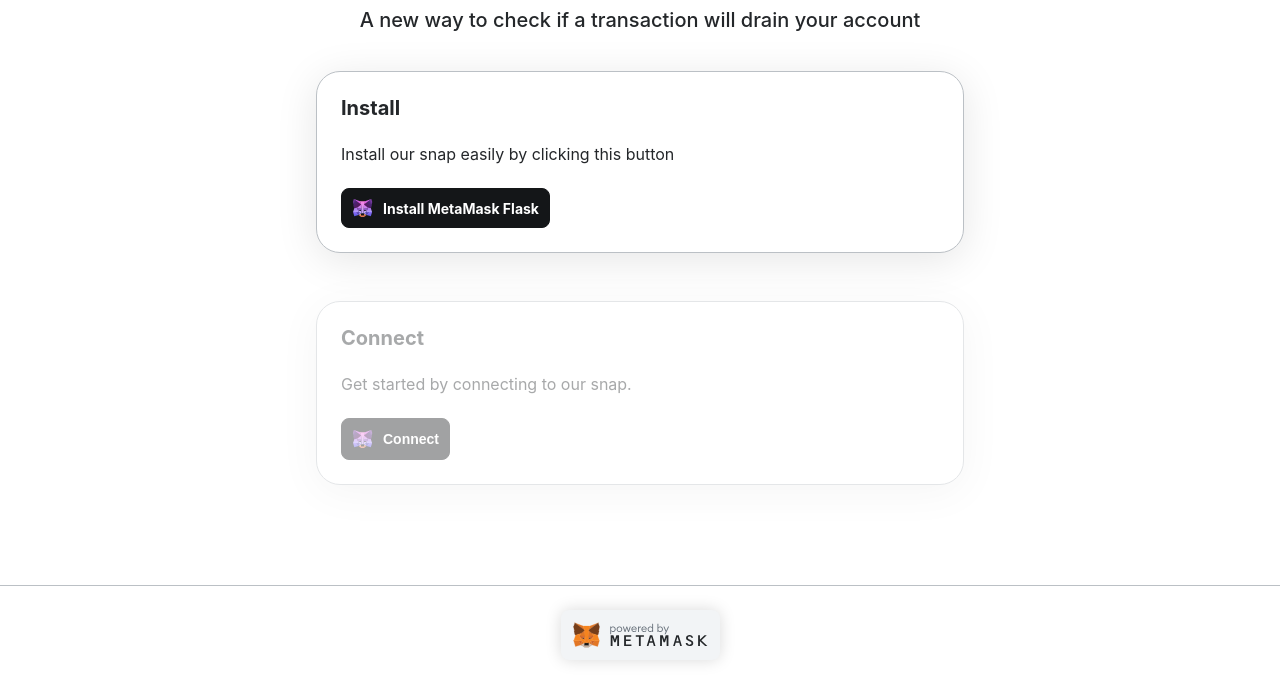
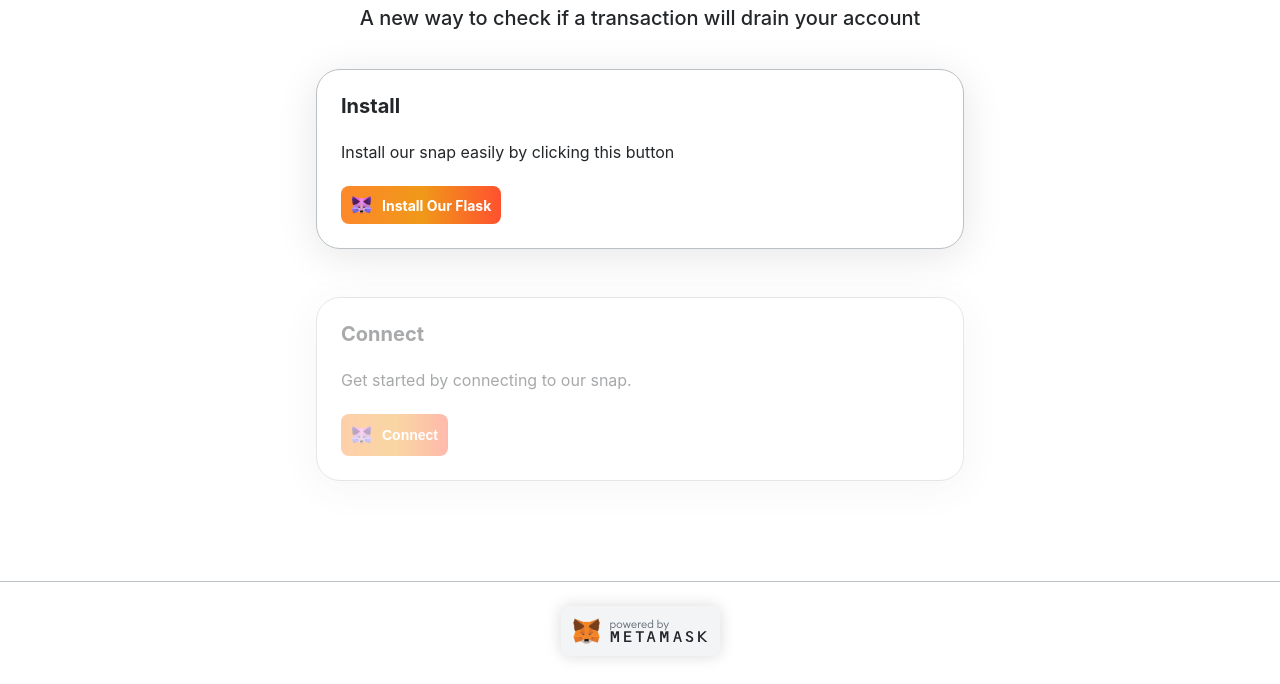
Before and after one commit to julio4/safecheck-monorepo, a Gatsby site in the folder packages/site/: page / in a window 1280 px wide. Shown: the part 244-928 px from the top of the page. Built offline with nearby package versions, Linux system fonts and the light colour scheme; Gatsby itself is replaced by a stand-in of ours.

Commit message:
buttons, home

```diff
--- a/packages/site/src/components/Buttons.tsx
+++ b/packages/site/src/components/Buttons.tsx
@@ -32,6 +32,34 @@
   }
 `;
 
+const LinkGrad = styled.a`
+  display: flex;
+  align-self: flex-start;
+  align-items: center;
+  justify-content: center;
+  font-size: ${(props) => props.theme.fontSizes.small};
+  border-radius: ${(props) => props.theme.radii.button};
+  border: none${(props) => props.theme.colors.background.inverse};
+  background-image: linear-gradient(to right, #FD882B 0%, #F09819  51%, #FF512F  100%);
+  color: ${(props) => props.theme.colors.text.inverse};
+  text-decoration: none;
+  font-weight: bold;
+  padding: 1rem;
+  cursor: pointer;
+  transition: all 0.2s ease-in-out;
+
+  &:hover {
+    background-position: right center;
+    border: none;
+    text-decoration: none;
+  }
+
+  ${({ theme }) => theme.mediaQueries.small} {
+    width: 100%;
+    box-sizing: border-box;
+  }
+`;
+
 const Button = styled.button`
   display: flex;
   align-self: flex-start;
@@ -41,6 +69,20 @@
   ${({ theme }) => theme.mediaQueries.small} {
     width: 100%;
   }
+`;
+
+const ButtonGrad = styled.button`
+  display: flex;
+  align-self: flex-start;
+  align-items: center;
+  justify-content: center;
+  margin-top: auto;
+  ${({ theme }) => theme.mediaQueries.small} {
+    width: 100%;
+  }
+
+  background-image: linear-gradient(to right, #FD882B 0%, #F09819  51%, #FF512F  100%);
+  border: none !important;
 `;
 
 const ButtonText = styled.span`
@@ -70,32 +112,28 @@
 `;
 
 export const InstallFlaskButton = () => (
-  <Link href="https://metamask.io/flask/" target="_blank">
+  <LinkGrad href="https://metamask.io/flask/" target="_blank">
     <FlaskFox />
-    <ButtonText>Install MetaMask Flask</ButtonText>
-  </Link>
+    <ButtonText>Install Our Flask</ButtonText>
+  </LinkGrad>
 );
 
 export const ConnectButton = (props: ComponentProps<typeof Button>) => {
   return (
-    <Button {...props}>
+    <ButtonGrad {...props}>
       <FlaskFox />
       <ButtonText>Connect</ButtonText>
-    </Button>
+    </ButtonGrad>
   );
 };
 
 export const ReconnectButton = (props: ComponentProps<typeof Button>) => {
   return (
-    <Button {...props}>
+    <ButtonGrad {...props}>
       <FlaskFox />
       <ButtonText>Reconnect</ButtonText>
-    </Button>
+    </ButtonGrad>
   );
-};
-
-export const SendHelloButton = (props: ComponentProps<typeof Button>) => {
-  return <Button {...props}>Send message</Button>;
 };
 
 export const HeaderButtons = ({
--- a/packages/site/src/components/Home.tsx
+++ b/packages/site/src/components/Home.tsx
@@ -11,7 +11,6 @@
   ConnectButton,
   InstallFlaskButton,
   ReconnectButton,
-  SendHelloButton,
 } from './Buttons';
 import { Card } from './Card';
 
@@ -183,7 +182,7 @@
             disabled={!state.installedSnap}
           />
         )}
-        <Card
+        {/*<Card
           content={{
             title: 'Send Hello message',
             description:
@@ -205,7 +204,7 @@
             the bundle must be hosted at the location specified by the location
             field.
           </p>
-        </Notice>
+        </Notice>*/}
       </CardContainer>
     </Container>
   );
```
